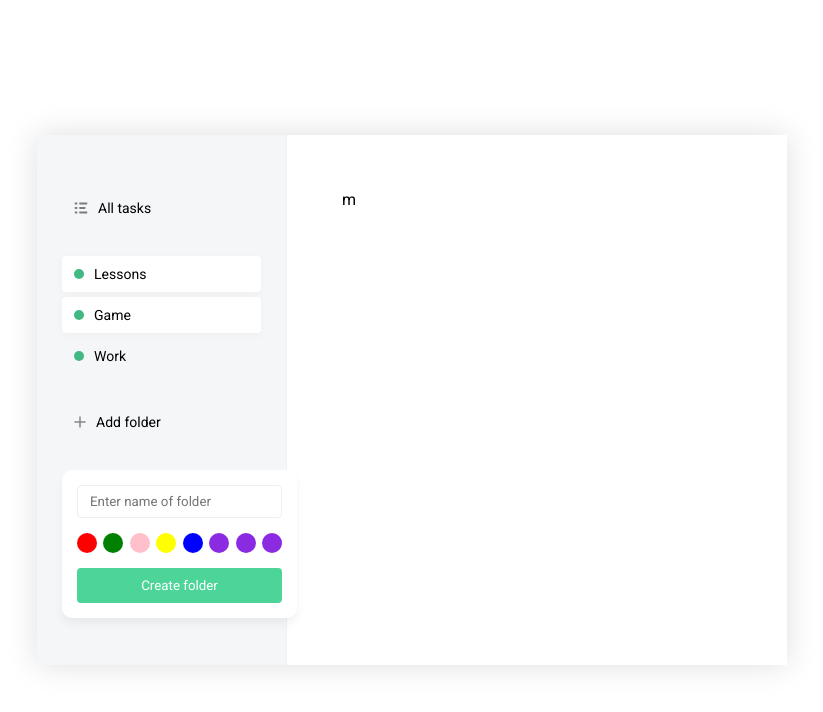
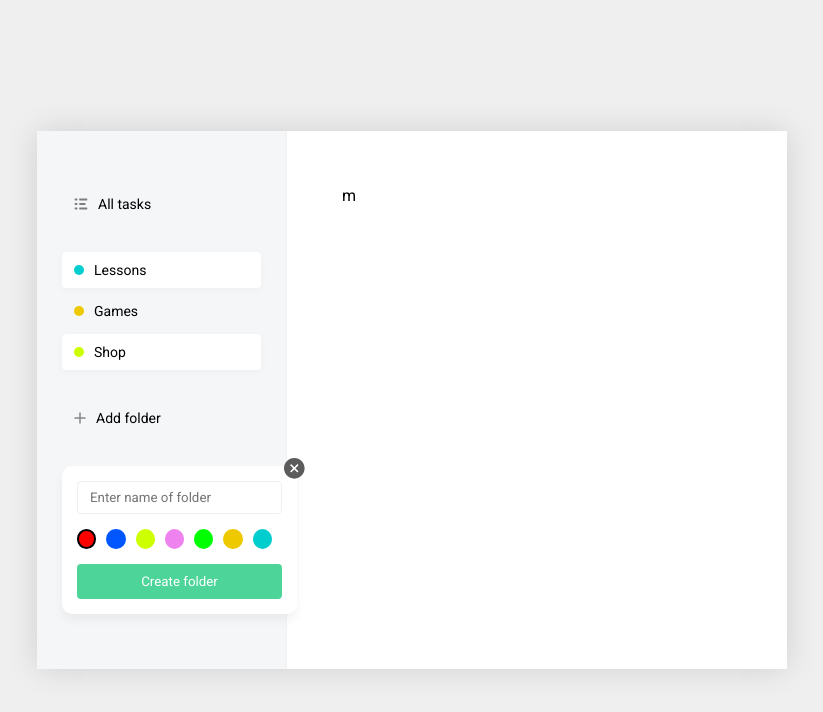
Before and after one commit to khasanov-yevhenii/react-todo-app, a React (Create React App) app: page / in a window 1280 px wide. Both pictures are taken after a click on the item "Add folder". Shown: the top 712 px of the page, without its empty margins (228-1051 px from the left). Built offline with nearby package versions, Linux system fonts and the light colour scheme.

Commit message:
Creating new folders

```diff
--- a/src/App.js
+++ b/src/App.js
@@ -1,40 +1,93 @@
-import React from "react";
-import Folders from "./Components/Folders/Folders";
+import React, {useState} from "react";
+import Folders from "./components/Folders/Folders";
 
 import listSvg from "./assets/images/list.svg";
-import greenSvg from "./assets/images/green.svg";
-import AddButton from "./Components/AddButton/AddButton";
+import AddButton from "./components/AddButton/AddButton";
+import AllTasks from "./components/AllTasks/AllTasks";
 
 
+const colors = [
+    {
+        id: 1,
+        name: 'red',
+        hex: '#B22222'
+    },
+    {
+        id: 2,
+        name: 'blue',
+        hex: '#191970'
+    },
+    {
+        id: 3,
+        name: 'yellow',
+        hex: '#D1FD1F'
+    },
+    {
+        id: 4,
+        name: 'pink',
+        hex: '#EE82EE'
+    },
+    {
+        id: 5,
+        name: 'green',
+        hex: '#006600'
+    },
+    {
+        id: 6,
+        name: 'orange',
+        hex: '#EEC900'
+    },
+    {
+        id: 7,
+        name: 'cyan',
+        hex: '#00CDCD'
+    }
+]
+
+const baseFolders = [
+    {
+        id: 1,
+        title: 'Lessons',
+        colorId: 7,
+        active: true
+    },
+    {
+        id: 1,
+        title: 'Games',
+        colorId: 6,
+        active: false
+    },
+    {
+        id: 1,
+        title: 'Shop',
+        colorId: 3,
+        active: true
+    }
+]
+
 function App() {
+    const [folders, setFolders] = useState(baseFolders.map(item => {
+        item.color = colors.filter(color => color.id === item.colorId)[0].name;
+        return item;
+    }));
+
+    const onCreateFolder = (obj) => {
+        const newFolders = [...folders, obj];
+        setFolders(newFolders);
+    }
+
     return (
         <div className="todo">
             <div className="todo__sidebar">
-                <Folders items={[
+                <AllTasks items={[
                     {
                         icon: listSvg,
                         title: "All tasks",
                         active: false
                     }
                 ]}/>
-                <Folders items={[
-                    {
-                        icon: greenSvg,
-                        title: "Lessons",
-                        active: true
-                    },
-                    {
-                        icon: greenSvg,
-                        title: "Game",
-                        active: true
-                    },
-                    {
-                        icon: greenSvg,
-                        title: "Work",
-                        active: false
-                    }
-                ]}/>
-                <AddButton/>
+                <Folders items={folders}/>
+                <AddButton onCreateFolder={onCreateFolder}/>
             </div>
             <div className="todo__main">
                 m
--- a/src/Components/AddButton/AddButtonPopup/AddButtonPopup.js
+++ /dev/null
@@ -1,27 +0,0 @@
-import React from "react";
-
-import "./AddButtonPopup.scss";
-
-
-const AddButtonPopup = () => {
-    return (
-        <div className="add-folder__popup">
-            <input className="add-folder__field" type="text" placeholder="Enter name of folder"/>
-            <div className="add-folder__colors">
-                <ul>
-                    <li className="badge red"/>
-                    <li className="badge green"/>
-                    <li className="badge pink"/>
-                    <li className="badge yellow"/>
-                    <li className="badge blue"/>
-                    <li className="badge"/>
-                    <li className="badge"/>
-                    <li className="badge"/>
-                </ul>
-            </div>
-            <button className="add-folder__button">Create folder</button>
-        </div>
-    );
-}
-
-export default AddButtonPopup;
--- a/src/Components/AddButton/AddButton.js
+++ b/src/components/AddButton/AddButton.js
@@ -4,8 +4,8 @@ import AddButtonPopup from "./AddButtonPopup/AddButtonPopup";
 import plusSvg from './../../assets/images/plus.svg';
 
 
-const AddButton = () => {
-    const [openPopup, setOpenPopup] = useState(!false);
+const AddButton = (props) => {
+    const [openPopup, setOpenPopup] = useState(false);
 
     return (
         <div className="add-folder">
@@ -17,7 +17,7 @@ const AddButton = () => {
                     <span>Add folder</span>
                 </li>
             </ul>
-            {openPopup && <AddButtonPopup/>}
+            {openPopup && <AddButtonPopup onCreateFolder={props.onCreateFolder} setOpenPopup={setOpenPopup}/>}
         </div>
     );
 }
--- /dev/null
+++ b/src/components/AddButton/AddButtonPopup/AddButtonPopup.js
@@ -0,0 +1,84 @@
+import React, {useState} from "react";
+
+import "./AddButtonPopup.scss";
+import closeSvg from './../../../assets/images/close.svg';
+
+const colors = [
+    {
+        id: 1,
+        name: 'red',
+        hex: '#B22222'
+    },
+    {
+        id: 2,
+        name: 'blue',
+        hex: '#191970'
+    },
+    {
+        id: 3,
+        name: 'yellow',
+        hex: '#D1FD1F'
+    },
+    {
+        id: 4,
+        name: 'pink',
+        hex: '#EE82EE'
+    },
+    {
+        id: 5,
+        name: 'green',
+        hex: '#006600'
+    },
+    {
+        id: 6,
+        name: 'orange',
+        hex: '#EEC900'
+    },
+    {
+        id: 7,
+        name: 'cyan',
+        hex: '#00CDCD'
+    },
+]
+
+
+const AddButtonPopup = (props) => {
+    const [folderName, setFolderName] = useState('');
+    const [selectedColor, selectColor] = useState('red');
+
+    const createFolder = () => {
+        props.onCreateFolder({
+            id: Math.random(),
+            title: folderName,
+            color: selectedColor
+        })
+        props.setOpenPopup(false);
+    }
+
+    return (
+        <div className="add-folder__popup">
+            <img className="close" src={closeSvg} onClick={() => {
+                props.setOpenPopup(false);
+            }} alt="close"/>
+            <input className="add-folder__field" type="text" value={folderName}
+                   onChange={event => {
+                       setFolderName(event.target.value);
+                   }} placeholder="Enter name of folder"/>
+            <div className="add-folder__colors">
+                <ul>
+                    {
+                        colors.map(color => (
+                            <li className={selectedColor === color.name ? "badge active " + color.name : "badge " + color.name}
+                                onClick={() => {
+                                    selectColor(color.name);
+                                }} key={color.id}/>
+                        ))
+                    }
+                </ul>
+            </div>
+            <button className="add-folder__button" disabled={!folderName} onClick={createFolder}>Create folder</button>
+        </div>
+    );
+}
+
+export default AddButtonPopup;
--- a/src/Components/AddButton/AddButtonPopup/AddButtonPopup.scss
+++ b/src/components/AddButton/AddButtonPopup/AddButtonPopup.scss
@@ -3,13 +3,22 @@
     display: flex;
     flex-direction: column;
     justify-content: space-between;
+    position: relative;
     width: 235px;
     height: 148px;
     background: #FFFFFF;
     box-shadow: 0 6px 10px rgba(0, 0, 0, 0.05);
     border-radius: 10px;
     padding: 15px;
+
+    .close {
+      position: absolute;
+      right: -8px;
+      top: -8px;
+      cursor: pointer;
+    }
   }
+
 
   &__field {
     width: 100%;
@@ -31,30 +40,38 @@
       border-radius: 50%;
       background-color: blueviolet;
       cursor: pointer;
-
-      &:hover {
-        border:  1px solid #000000;
-      }
     }
 
     .red {
-      background-color: red;
+      background-color: #ff0000;
     }
 
     .yellow {
-      background-color: yellow;
+      background-color: #cdff00;
     }
 
     .blue {
-      background-color: blue;
+      background-color: #0056ff;
     }
 
     .pink {
-      background-color: pink;
+      background-color: #EE82EE;
     }
 
     .green {
-      background-color: green;
+      background-color: #00ff00;
+    }
+
+    .orange {
+      background-color: #EEC900;
+    }
+
+    .cyan {
+      background-color: #00CDCD;
+    }
+
+    .active {
+      border: 2px solid #000000;
     }
   }
 
--- /dev/null
+++ b/src/components/AllTasks/AllTasks.js
@@ -0,0 +1,20 @@
+import React from "react";
+
+const AllTasks = (props) => {
+    return (
+        <ul className="todo__items">
+            {
+                props.items.map(item => (
+                    <li className={item.active ? 'active' : ''} key={item.title}>
+                        <i>
+                            <img src={item.icon} alt="list"/>
+                        </i>
+                        <span>{item.title}</span>
+                    </li>
+                ))
+            }
+        </ul>
+    );
+}
+
+export default AllTasks;
--- a/src/Components/Folders/Folders.js
+++ b/src/components/Folders/Folders.js
@@ -1,4 +1,7 @@
 import React from "react";
+
+import "./Folders.scss";
+
 
 const Folders = (props) => {
     return (
@@ -6,9 +9,7 @@ const Folders = (props) => {
             {
                 props.items.map(item => (
                     <li className={item.active ? 'active' : ''} key={item.title}>
-                        <i>
-                            <img src={item.icon} alt="list"/>
-                        </i>
+                        <span className={"badge " + item.color}/>
                         <span>{item.title}</span>
                     </li>
                 ))
--- /dev/null
+++ b/src/components/Folders/Folders.scss
@@ -0,0 +1,36 @@
+.badge {
+  width: 10px;
+  height: 10px;
+  border-radius: 50%;
+  background-color: blueviolet;
+  cursor: pointer;
+  margin-right: 10px;
+}
+
+.red {
+  background-color: #ff0000;
+}
+
+.yellow {
+  background-color: #cdff00;
+}
+
+.blue {
+  background-color: #0056ff;
+}
+
+.pink {
+  background-color: #EE82EE;
+}
+
+.green {
+  background-color: #00ff00;
+}
+
+.orange {
+  background-color: #EEC900;
+}
+
+.cyan {
+  background-color: #00CDCD;
+}
--- a/src/index.scss
+++ b/src/index.scss
@@ -9,22 +9,24 @@
 body {
   -webkit-font-smoothing: antialiased;
   -moz-osx-font-smoothing: grayscale;
+  background-color: #EFEFEF;
 }
 
 .todo {
   width: 750px;
   display: flex;
-  height: 530px;
+  min-height: 530px;
   position: absolute;
   top: 50%;
   left: 50%;
   transform: translate(-50%, -50%);
   box-shadow: 0 0 30px rgba(0, 0, 0, 0.13);
+  background-color: #FFFFFF;
+
 
   &__sidebar {
     background-color: #F4F6F8;
     width: 250px;
-    height: 100%;
     border-right: 1px solid #F1F1F1;
     padding: 55px 25px;
     font-size: 14px;
```
Also changed, not shown: src/assets/images/close.svg (added), src/components/Main/Main.js (added).
